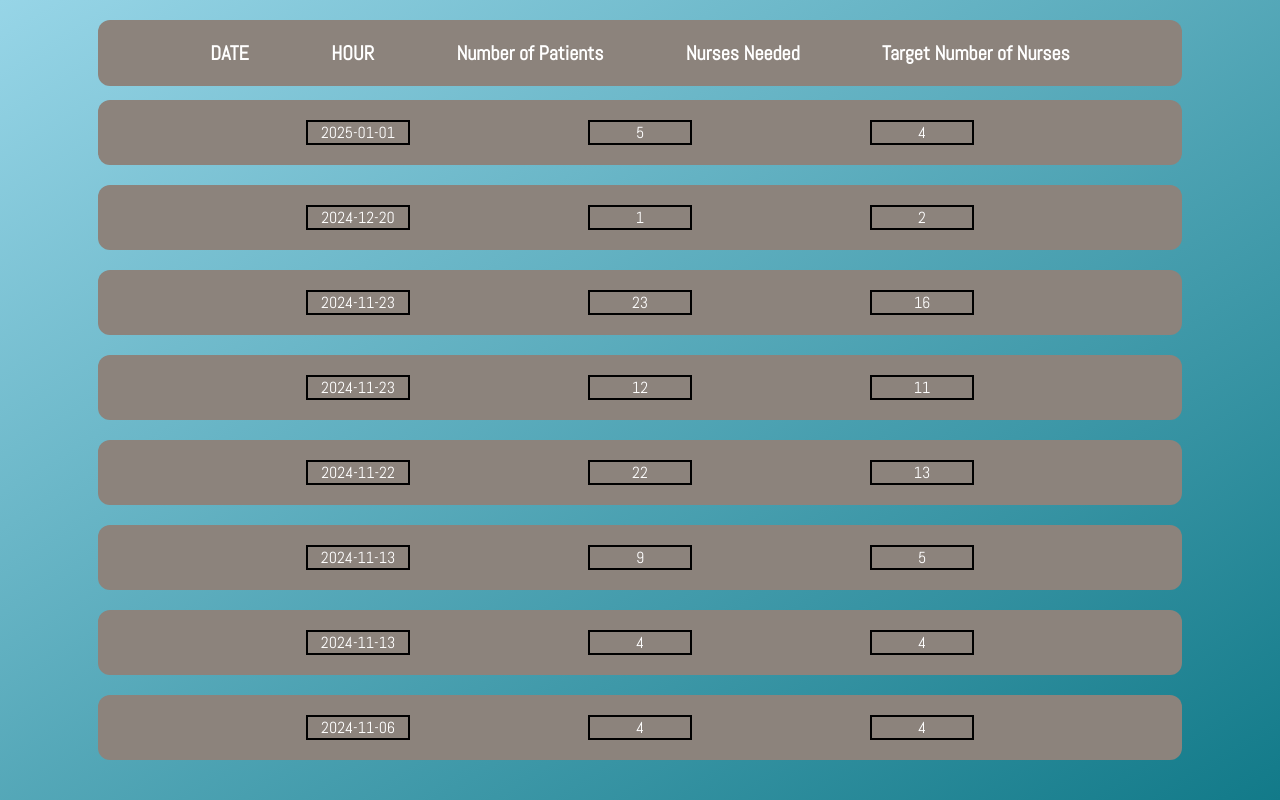
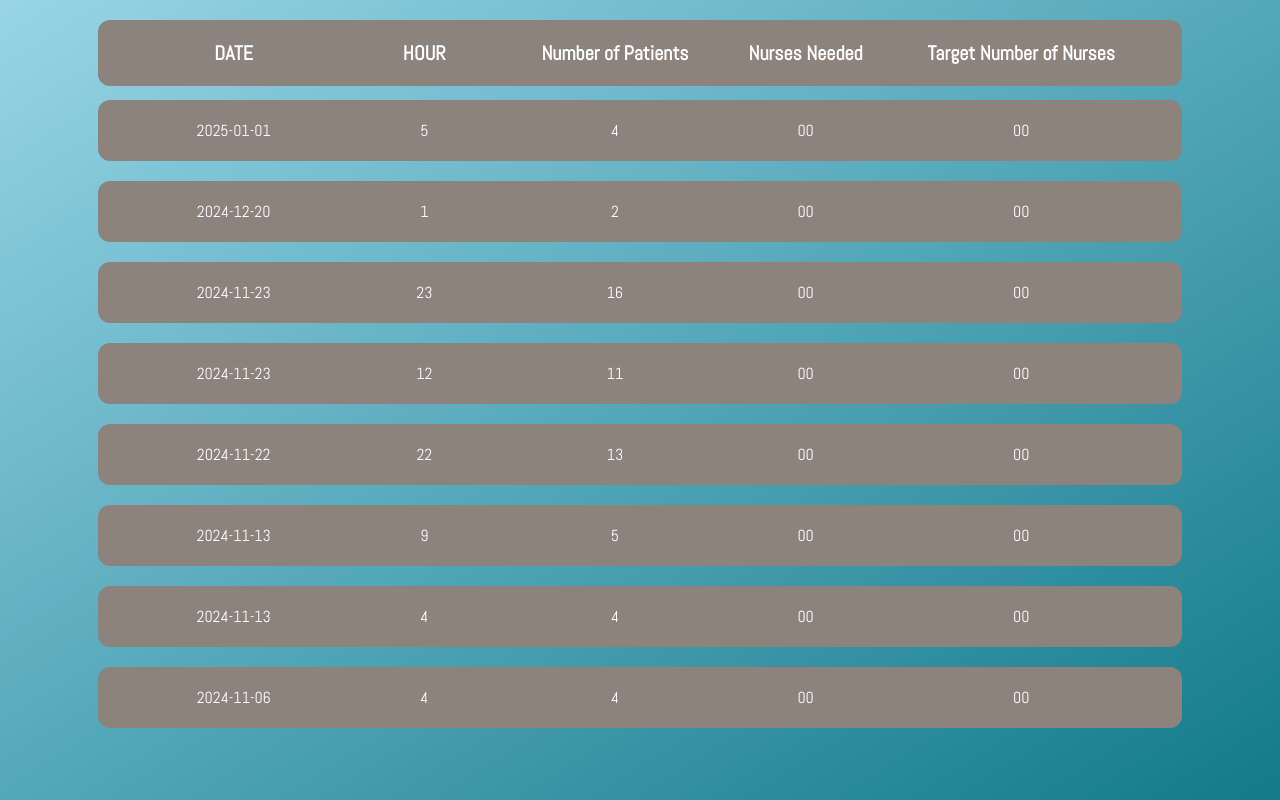
Before and after one commit to AmerikanischerAdler/emergency_staffing, a Flask app: page /data in a window 1280 px wide. Shown: the part 100-900 px from the top of the page. Run offline with Flask 3, Linux system fonts and the light colour scheme.

Commit message:
modal now takes real data

```diff
--- a/static/data.css
+++ b/static/data.css
@@ -11,6 +11,16 @@
 #heading {
     position: fixed;
     top: 120px;
+}
+
+#heading h3:not(#nurseNum) {
+    width: 170px;
+    text-align: center;
+}
+
+#nurseNum {
+    width: 220px;
+    text-align: center;
 }
 
 .list-item {
@@ -35,11 +45,15 @@
 }
 
 .element {
-    width: 100px;
-    border: 2px solid #000;
+    width: 170px;
     display: flex;
     align-items: center;
     justify-content: center;
+    text-align: center;
+}
+
+.target-nurses {
+    width: 220px;
 }
 
 .modal {
--- a/static/data.js
+++ b/static/data.js
@@ -1,16 +1,32 @@
 let infos = document.querySelectorAll(".list-item");
-let modal = document.getElementById("modal");
+const modal = document.getElementById("modal");
+const commentText = document.getElementById("commentText");
+const commentInfo = document.getElementById("com-info");
+const closeModal = document.querySelector(".close-modal");
 
 infos.forEach((e) => {
     if (!e.classList.contains("head")) {
         e.addEventListener("click", () => {
+            const comment = e.getAttribute("data-comment");
+            const hour = e.getAttribute("data-hour");
+            const date = e.getAttribute("data-date");
+
+            let [year, month, day] = date.split("-");
+
+            commentText.textContent = comment;
+            commentInfo.textContent = `${month}/${day}/${year} - Hour ${hour}`
+
             modal.style.display = "block";
         });
     }
 });
 
+closeModal.addEventListener("click", () => {
+    modal.style.display = "none";
+});
+
 window.addEventListener("click", (event) => {
-    if (event.target == modal || event.target.classList.contains("close-modal")) {
+    if (event.target === modal) {
         modal.style.display = "none";
     }
 });
--- a/templates/data.html
+++ b/templates/data.html
@@ -13,7 +13,7 @@
       <h3>HOUR</h3>
       <h3>Number of Patients</h3>
       <h3>Nurses Needed</h3>
-      <h3>Target Number of Nurses</h3>
+      <h3 id="nurseNum">Target Number of Nurses</h3>
     </div>
     <div class="data">
 
@@ -21,23 +21,28 @@
         <div class="modal-content">
           <span class="close-modal">&times;</span>
           <div class="com-info">
-          <!-- date - hour -->
-          <h4>12/3/24 - Hour 3</h4>
+            <h4 id="com-info"></h4>
           </div>
           <p id="com-title"><strong>Comment(s) - </strong></p>
-        <p id="commentText">Nisi amet adipisicing non excepteur do proident aute veniam. Ipsum cupidatat tempor veniam excepteur reprehenderit. Adipisicing minim commodo incididunt nostrud eu ad dolore ad qui ea ipsum cupidatat nisi aliqua elit. Id enim et nulla.</p>
+          <p id="commentText"></p>
         </div>
       </div>
 
   {% if data %}
     {% for x in data %}
       {% if x %}
-      <div class="list-item">
+      <div class="list-item" data-comment="{{ x[-1] }}" data-date="{{ x[0] }}" data-hour="{{ x[1] }}">
         {% for el in x[:-1] %}
         <div class="element">
           <p>{{ el }}</p>
         </div>
         {% endfor %}
+        <div class="element">
+          <p id="nureseNeeded">00</p>
+        </div>
+        <div class="element target-nurses">
+          <p id="targetNurses">00</p>
+        </div>
       </div>
       {% endif %}
     {% endfor %}
```
Lines whose indentation alone changed are shown as unchanged.
